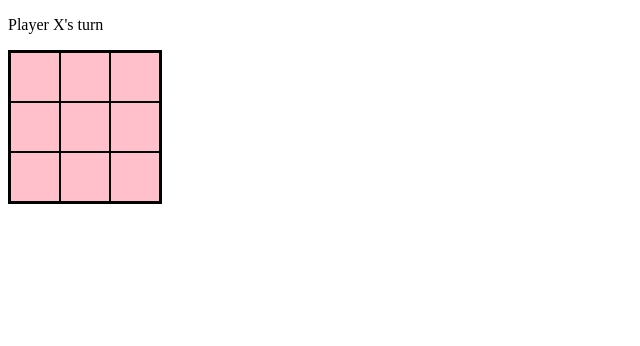
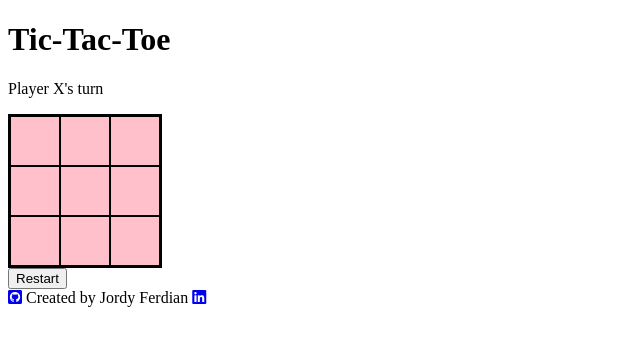
Before and after one commit to jordyf15/javascript-tic-tac-toe, a plain HTML site: page index.html in a window 1280 px wide. Shown: the whole page, without its empty margins (0-640 px from the left). Drawn offline with Linux system fonts and the light colour scheme.

Commit message:
add fontawesome cdn link, footer and header content add the restart button

```diff
--- a/index.html
+++ b/index.html
@@ -4,12 +4,14 @@
     <meta charset="UTF-8">
     <meta http-equiv="X-UA-Compatible" content="IE=edge">
     <meta name="viewport" content="width=device-width, initial-scale=1.0">
+    <link rel="stylesheet" href="https://use.fontawesome.com/releases/v5.15.4/css/all.css"
+    integrity="sha384-DyZ88mC6Up2uqS4h/KRgHuoeGwBcD4Ng9SiP4dIRy0EXTlnuz47vAwmeGwVChigm" crossorigin="anonymous">
     <title>Tic-Tac-Toe</title>
     <link rel="stylesheet" href="styles/index.css">
 </head>
 <body>
     <header>
-
+        <h1>Tic-Tac-Toe</h1>
     </header>
     <main>
         <p id='status-msg'></p>
@@ -24,9 +26,14 @@
             <button class='board-grids' id='grid-8'></button>
             <button class='board-grids' id='grid-9'></button>
         </div>
+        <div>
+            <button id='restart-button'>Restart</button>
+        </div>
     </main>
     <footer>
-
+        <a href="https://github.com/jordyf15" target="_blank"><i class="fab fa-github-square"></i></a>
+        Created by Jordy Ferdian
+        <a href="https://www.linkedin.com/in/jordy-ferdian-3606041a7/" target="_blank"><i class="fab fa-linkedin"></i></a>
     </footer>
     <script src='scripts/index.js'></script>
 </body>
```
